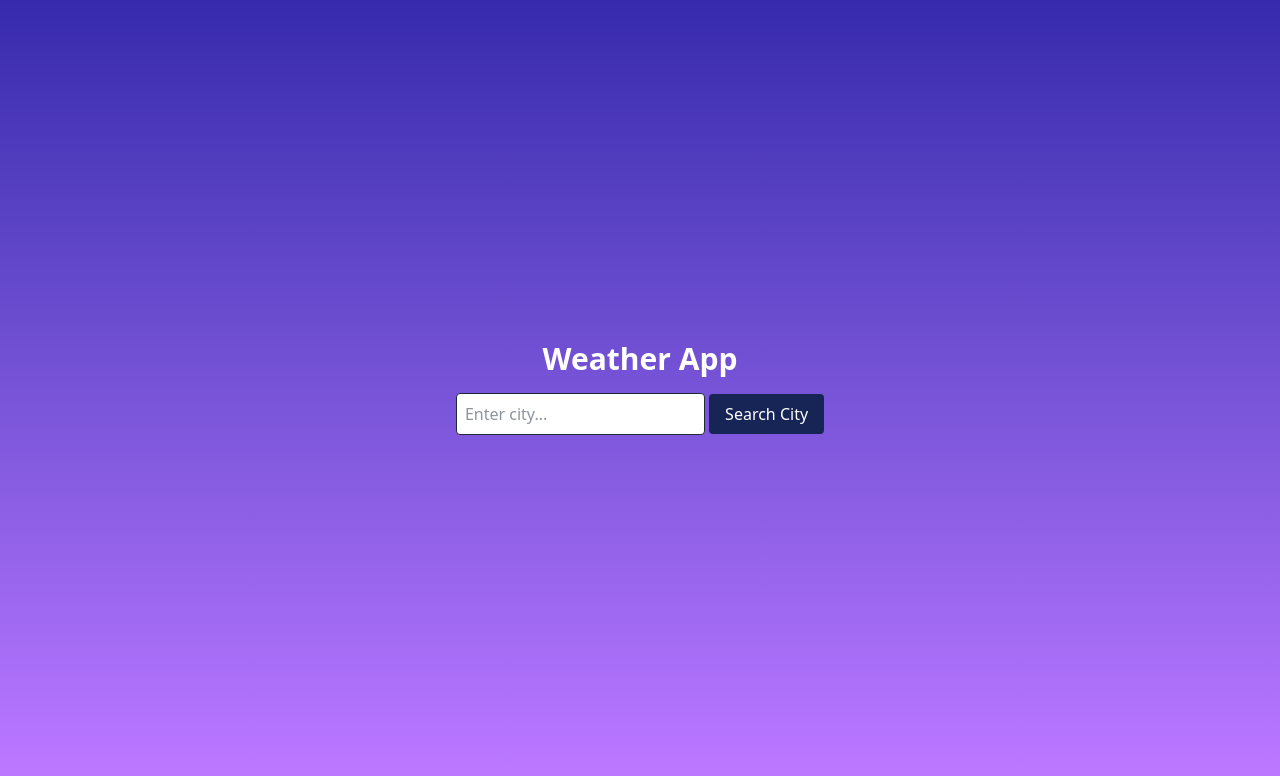
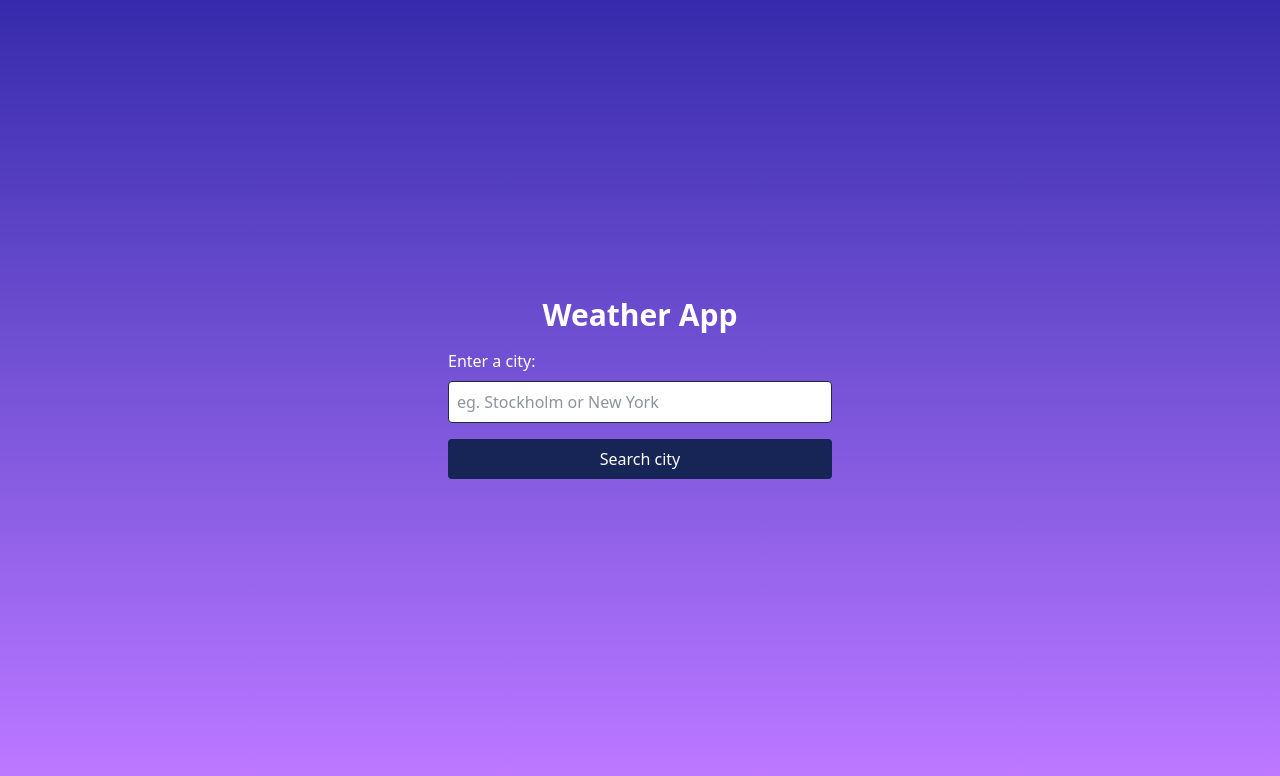
Before and after one commit to emmapang22/weather-app, a website built with Vite: page index.html in a window 1280 px wide. Built offline with nearby package versions, Linux system fonts and the light colour scheme.

Commit message:
improved styling and added label

```diff
--- a/index.html
+++ b/index.html
@@ -16,12 +16,13 @@
     >
       <h1 id="main-heading" class="text-3xl font-bold">Weather App</h1>
 
-      <form id="searchForm">
+      <form id="searchForm" class="flex flex-col w-sm">
+        <label for="cityInput" class="text-white mb-2">Enter a city:</label>
         <input
           type="text"
           id="cityInput"
-          placeholder="Enter city..."
-          class="p-2 rounded border bg-white"
+          placeholder="eg. Stockholm or New York"
+          class="p-2 rounded border bg-white mb-4"
         />
 
         <button
@@ -29,7 +30,7 @@
           id="searchBtn"
           class="bg-blue-950 text-white px-4 py-2 rounded hover:bg-blue-800 hover:cursor-pointer"
         >
-          Search City
+          Search city
         </button>
       </form>
     </section>
--- a/src/main.ts
+++ b/src/main.ts
@@ -16,15 +16,13 @@ document.getElementById("searchForm")?.addEventListener("submit", async (e) => {
   }
 
   if (!citySearch) {
-    showError("Please enter a city name.");
-    return;
+    return showError("Please enter a city name");
   }
 
   const location = await getCoordinates(citySearch);
 
   if (!location) {
-    showError("City not found.");
-    return;
+    return showError("City not found");
   }
 
   const weather = await getWeather(location.latitude, location.longitude);
--- a/src/utils/htmlUtils.ts
+++ b/src/utils/htmlUtils.ts
@@ -12,7 +12,7 @@ export const createHtml = (location: Coordinates, weather: CurrentWeather) => {
   }
 
   const weatherContainer = document.createElement("div");
-  weatherContainer.className = "bg-black/50 py-5 px-10 rounded";
+  weatherContainer.className = "bg-black/50 py-5 px-10 rounded w-sm";
 
   const cityTitle = document.createElement("h3");
   cityTitle.className = "text-xl font-bold";
```
